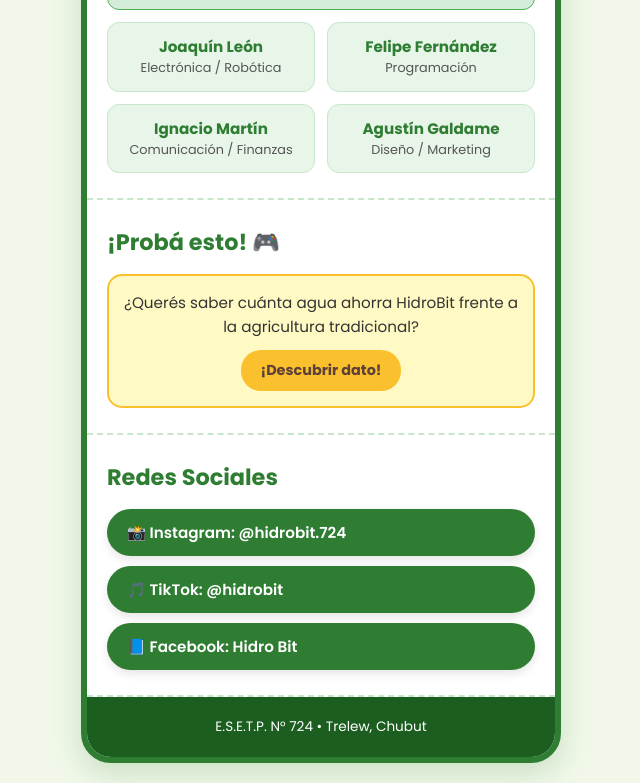
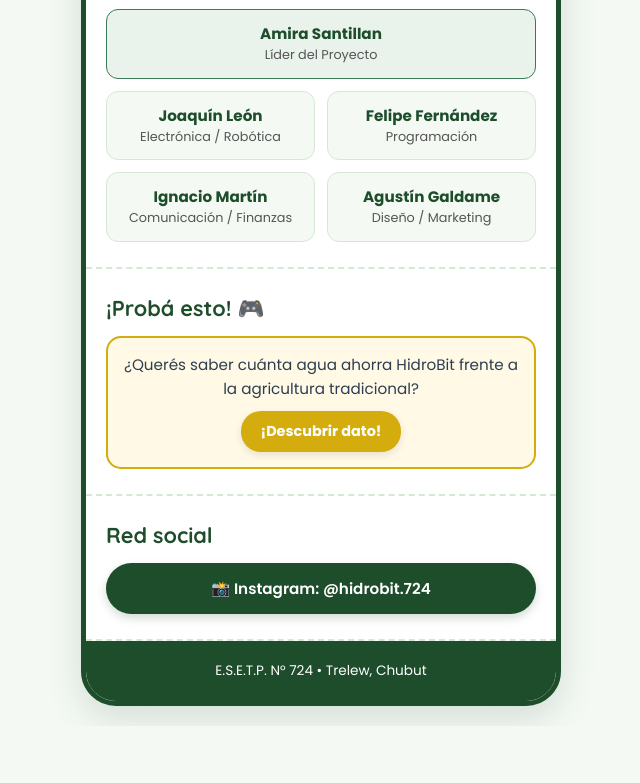
Before and after one commit to amirasantillan/folleto-de-HidroBit, a plain HTML site: page index.html in a window 1280 px wide. Shown: the part 1091-1874 px from the top of the page, without its empty margins (319-959 px from the left). After the commit the page ends 1817 px from the top, so only its background shows below. Drawn offline with Linux system fonts and the light colour scheme.

Commit message:
Update index.html

```diff
--- a/index.html
+++ b/index.html
@@ -4,15 +4,16 @@
     <meta charset="UTF-8">
     <meta name="viewport" content="width=device-width, initial-scale=1.0">
     <title>HidroBit - Folleto Interactivo</title>
-    <link href="https://fonts.googleapis.com/css2?family=Poppins:wght@400;600;700;800&display=swap" rel="stylesheet">
+    <link href="https://fonts.googleapis.com/css2?family=Quicksand:wght@500;700&family=Poppins:wght@400;600;700&display=swap" rel="stylesheet">
     <style>
         :root {
-            --primary-green: #2e7d32;
-            --light-green: #4caf50;
-            --accent-green: #81c784;
-            --bg-color: #f1f8e9;
+            --logo-dark: #1E4D2B;
+            --logo-green: #3B7A57;
+            --logo-light: #8FBC8F;
+            --leaf-green: #A3E4D7;
+            --bg-color: #F4F9F4;
             --white: #ffffff;
-            --text-dark: #1b5e20;
+            --text-dark: #1E4D2B;
         }
 
         * {
@@ -34,35 +35,54 @@
             width: 100%;
             max-width: 480px;
             background: var(--white);
-            border-radius: 30px;
-            box-shadow: 0 10px 30px rgba(46, 125, 50, 0.2);
+            border-radius: 35px;
+            box-shadow: 0 12px 35px rgba(30, 77, 43, 0.15);
             overflow: hidden;
-            border: 6px solid var(--primary-green);
+            border: 5px solid var(--logo-dark);
         }
 
         header {
-            background: linear-gradient(135deg, var(--primary-green), var(--light-green));
+            background: linear-gradient(135deg, var(--logo-dark), var(--logo-green));
             color: var(--white);
-            padding: 30px 20px;
+            padding: 35px 20px 25px;
             text-align: center;
             border-bottom-left-radius: 30px;
             border-bottom-right-radius: 30px;
         }
 
+        .logo-placeholder {
+            width: 80px;
+            height: 90px;
+            margin: 0 auto 15px;
+            background: white;
+            clip-path: polygon(50% 0%, 100% 25%, 100% 75%, 50% 100%, 0% 75%, 0% 25%);
+            display: flex;
+            align-items: center;
+            justify-content: center;
+            box-shadow: 0 4px 10px rgba(0,0,0,0.1);
+        }
+
+        .logo-placeholder span {
+            font-size: 2.2rem;
+        }
+
         header h1 {
-            font-size: 2.2rem;
+            font-family: 'Quicksand', sans-serif;
+            font-size: 2.4rem;
             margin-bottom: 5px;
-            font-weight: 800;
+            font-weight: 700;
+            letter-spacing: 1px;
         }
 
         header p {
-            font-size: 1.1rem;
-            opacity: 0.95;
+            font-size: 1rem;
+            opacity: 0.9;
+            font-weight: 500;
         }
 
         .section {
             padding: 25px 20px;
-            border-bottom: 2px dashed #c8e6c9;
+            border-bottom: 2px dashed #D5E8D4;
         }
 
         .section:last-child {
@@ -70,18 +90,20 @@
         }
 
         h2 {
-            font-size: 1.4rem;
-            color: var(--primary-green);
+            font-family: 'Quicksand', sans-serif;
+            font-size: 1.35rem;
+            color: var(--logo-dark);
             margin-bottom: 12px;
             display: flex;
             align-items: center;
             gap: 10px;
+            font-weight: 700;
         }
 
         p, li {
             font-size: 0.95rem;
             line-height: 1.6;
-            color: #333;
+            color: #2C3E50;
         }
 
         ul {
@@ -90,10 +112,10 @@
         }
 
         .card {
-            background: #f4fbf4;
-            border-left: 5px solid var(--light-green);
+            background: #EAF2EC;
+            border-left: 5px solid var(--logo-green);
             padding: 15px;
-            border-radius: 8px;
+            border-radius: 10px;
             margin-top: 10px;
         }
 
@@ -105,22 +127,22 @@
         }
 
         .team-member {
-            background: #e8f5e9;
+            background: #F4F9F4;
             padding: 12px;
             border-radius: 12px;
             text-align: center;
-            border: 1px solid #c8e6c9;
+            border: 1px solid #D5E8D4;
         }
 
         .team-member.leader {
             grid-column: span 2;
-            background: #d4edda;
-            border-color: var(--light-green);
+            background: #EAF2EC;
+            border-color: var(--logo-green);
         }
 
         .team-member h3 {
             font-size: 0.95rem;
-            color: var(--primary-green);
+            color: var(--logo-dark);
             font-weight: 700;
         }
 
@@ -139,25 +161,26 @@
         .social-btn {
             display: flex;
             align-items: center;
+            justify-content: center;
             gap: 12px;
-            background: var(--primary-green);
+            background: var(--logo-dark);
             color: white;
-            padding: 12px 20px;
+            padding: 14px 20px;
             border-radius: 50px;
             text-decoration: none;
             font-weight: 600;
             font-size: 0.95rem;
             transition: background 0.3s;
-            box-shadow: 0 4px 10px rgba(0,0,0,0.1);
+            box-shadow: 0 4px 10px rgba(30, 77, 43, 0.2);
         }
 
         .social-btn:hover {
-            background: var(--light-green);
+            background: var(--logo-green);
         }
 
         .interactive-box {
-            background: #fff9c4;
-            border: 2px solid #fbc02d;
+            background: #FFF9E6;
+            border: 2px solid #D4AC0D;
             padding: 15px;
             border-radius: 15px;
             text-align: center;
@@ -165,8 +188,8 @@
         }
 
         .interactive-box button {
-            background: #fbc02d;
-            color: #5d4037;
+            background: #D4AC0D;
+            color: #fff;
             border: none;
             padding: 10px 20px;
             font-weight: bold;
@@ -174,18 +197,20 @@
             cursor: pointer;
             margin-top: 10px;
             font-size: 0.9rem;
+            box-shadow: 0 3px 8px rgba(0,0,0,0.1);
         }
 
         .interactive-box button:hover {
-            background: #f9a825;
+            background: #B7950B;
         }
 
         footer {
             text-align: center;
             padding: 20px;
-            background: #1b5e20;
+            background: var(--logo-dark);
             color: white;
             font-size: 0.85rem;
+            font-weight: 500;
         }
     </style>
 </head>
@@ -193,7 +218,10 @@
 
     <div class="phone-container">
         <header>
-            <h1>🌱 HidroBit</h1>
+            <div class="logo-placeholder">
+                <span>🌱</span>
+            </div>
+            <h1>HidroBít</h1>
             <p>Cultivando el futuro con tecnología</p>
         </header>
 
@@ -206,7 +234,7 @@
             <h2>¿Por qué Hidroponía?</h2>
             <div class="card">
                 <ul>
-                    <li><strong>Menor uso de agua:</strong> Aprovecha el recurso hídrico de manera sumamente eficiente mediante recirculación.</li>
+                    <li><strong>Menor uso de agua:</strong> Aprovecha el recurso hídrico de manera sumamente eficiente mediante recirculación en circuito.</li>
                     <li><strong>Sin tierra:</strong> Las plantas reciben los nutrientes que necesitan de forma directa a través del agua.</li>
                     <li><strong>Optimización de espacio:</strong> Permite cultivar en lugares pequeños (como balcones, cocinas o escuelas) usando una disposición en zig-zag.</li>
                 </ul>
@@ -255,16 +283,10 @@
         </div>
 
         <div class="section">
-            <h2>Redes Sociales</h2>
+            <h2>Red social</h2>
             <div class="social-links">
                 <a href="https://instagram.com/hidrobit.724" target="_blank" class="social-btn">
                     📸 Instagram: @hidrobit.724
-                </a>
-                <a href="https://tiktok.com/@hidrobit" target="_blank" class="social-btn">
-                    🎵 TikTok: @hidrobit
-                </a>
-                <a href="https://facebook.com" target="_blank" class="social-btn">
-                    📘 Facebook: Hidro Bit
                 </a>
             </div>
         </div>
```
